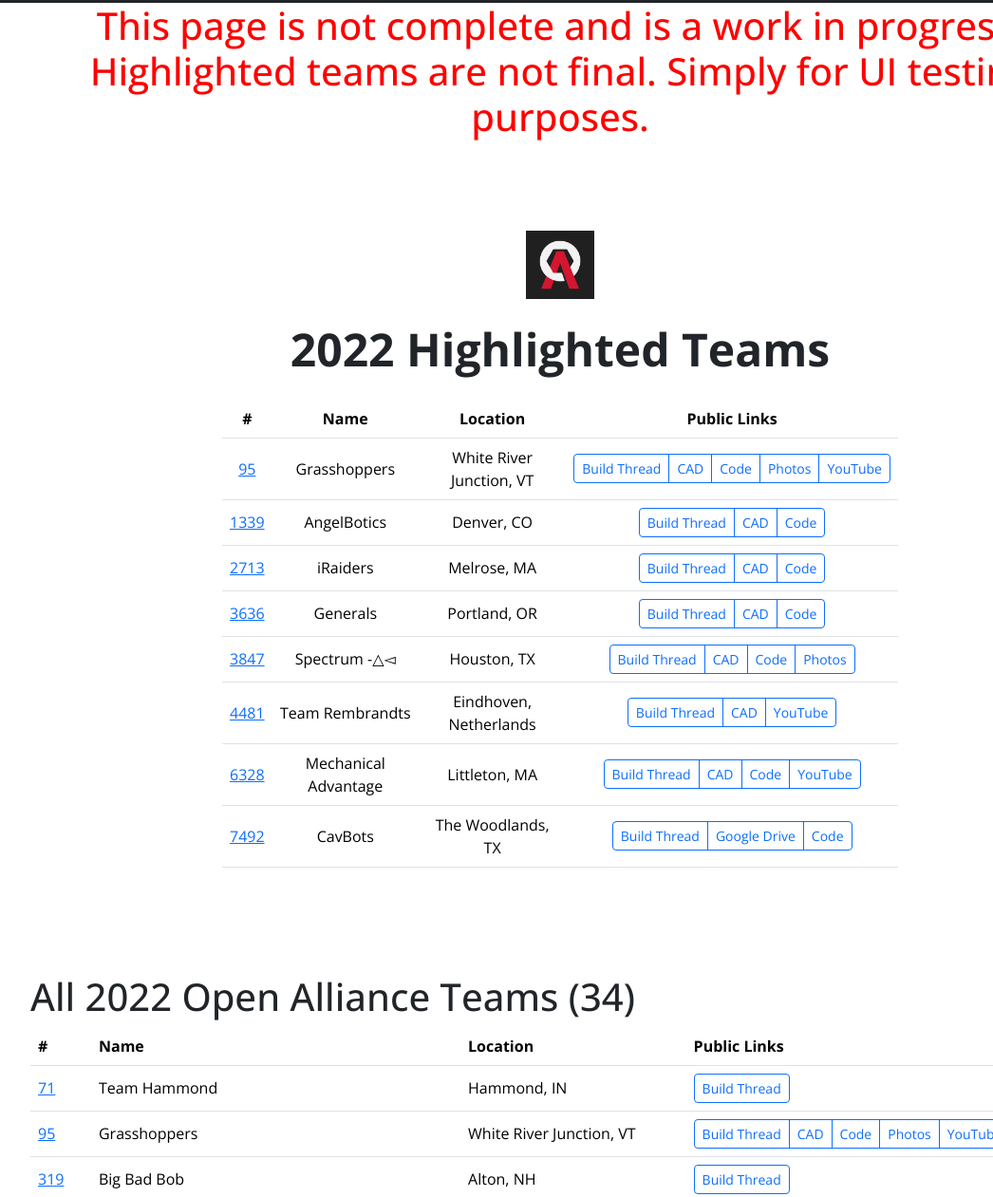
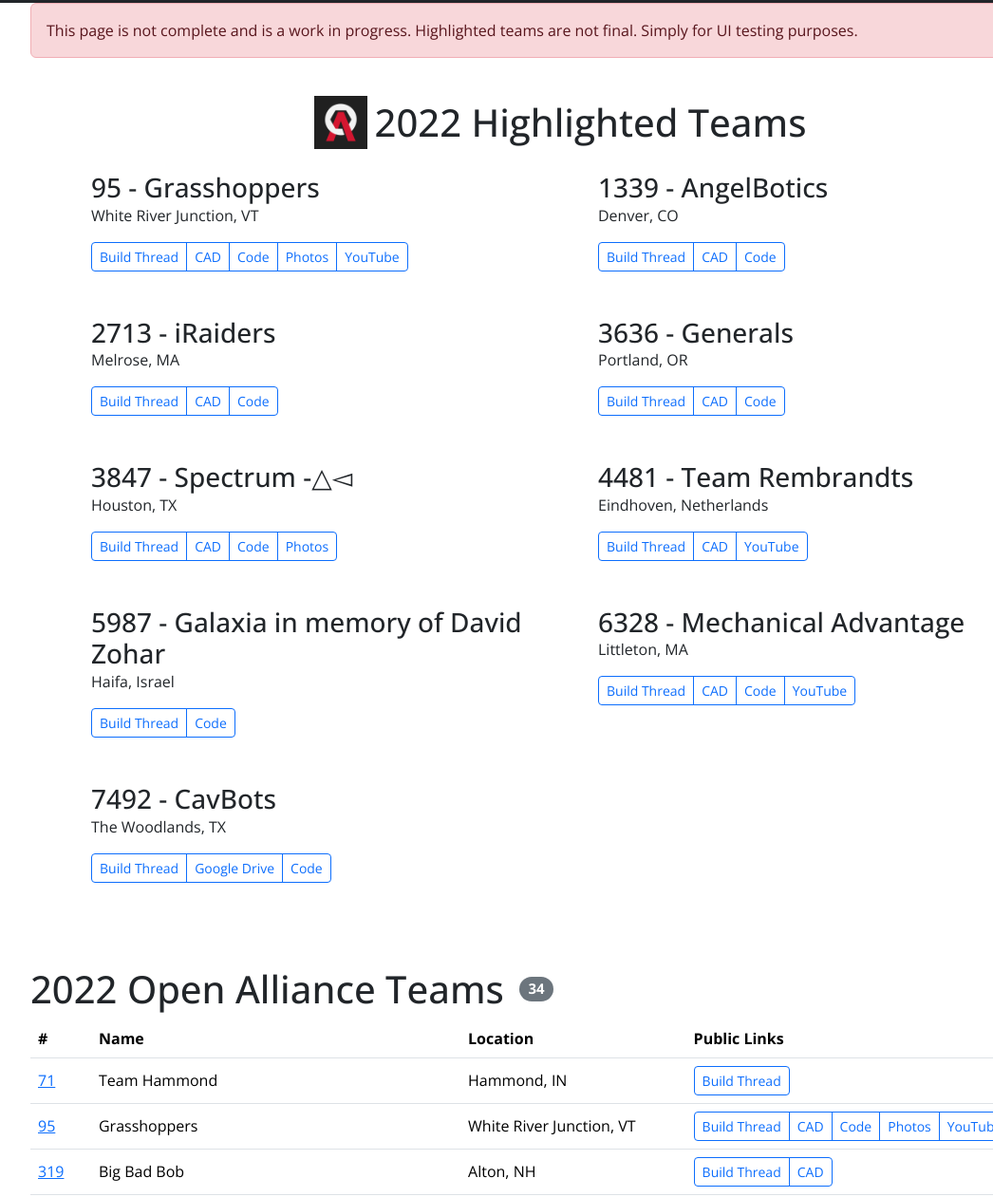
Before and after one commit to theopenalliance/theopenalliance.github.io, a Gatsby site: page /teams/2022 in a window 1280 px wide. Shown: the part 71-1332 px from the top of the page at 95% size, without its empty margins (50-1096 px from the left). Built offline with nearby package versions, Linux system fonts and the light colour scheme; Gatsby itself is replaced by a stand-in of ours.

Commit message:
layout changes

```diff
--- a/package.json
+++ b/package.json
@@ -41,6 +41,7 @@
     "@types/node": "^17.0.45",
     "@types/react": "^18.0.15",
     "@types/react-dom": "^18.0.6",
+    "@types/react-helmet": "^6.1.5",
     "husky": "^8.0.1",
     "lint-staged": "^13.0.3",
     "prettier": "2.7.1",
--- a/src/pages/index.tsx
+++ b/src/pages/index.tsx
@@ -1,11 +1,15 @@
 import React from "react";
 import { Container, Row } from "react-bootstrap";
+import { Helmet } from "react-helmet";
 import Layout from "../components/Layout";
 import logo from "../images/logo/darkbg.png";
 
 export default function Index(): JSX.Element {
   return (
     <Layout>
+      <Helmet>
+        <title>The Open Alliance</title>
+      </Helmet>
       <Container className="container col-xxl-8 px-4 py-5">
         <Row className="row flex-lg-row-reverse align-items-center g-5 py-5">
           <div className="col-10 col-sm-8 col-lg-6">
--- a/src/pages/teams/2022.tsx
+++ b/src/pages/teams/2022.tsx
@@ -4,6 +4,7 @@ import logo from "../../images/logo/darkbg.png";
 
 import Table from "react-bootstrap/Table";
 import { Button, ButtonGroup } from "react-bootstrap";
+import { Helmet } from "react-helmet";
 
 interface Media {
   url: string;
@@ -23,7 +24,12 @@ const Photos = (url: string): Media => ({ url, name: "Photos" });
 const YouTube = (url: string): Media => ({ url, name: "YouTube" });
 const Code = (url: string): Media => ({ url, name: "Code" });
 
-const spotlightTeams: TeamInfo[] = [
+// const spotlightTeams: TeamInfo[] = [
+
+// ].sort((a, b) => a.number - b.number);
+
+const allTeams: TeamInfo[] = [
+  // ...spotlightTeams,
   {
     number: 95,
     name: "Grasshoppers",
@@ -133,10 +139,6 @@ const spotlightTeams: TeamInfo[] = [
       Code("https://github.com/CAVALIER-ROBOTICS/ColorSensorAndArray"),
     ],
   },
-].sort((a, b) => a.number - b.number);
-
-const allTeams: TeamInfo[] = [
-  ...spotlightTeams,
   {
     number: 7407,
     name: "Wired Boars",
@@ -205,6 +207,7 @@ const allTeams: TeamInfo[] = [
       CD(
         "https://www.chiefdelphi.com/t/frc-5987-open-alliance-build-thread/398861"
       ),
+      Code("https://github.com/Galaxia5987/robot-2022"),
     ],
   },
   {
@@ -387,9 +390,18 @@ const allTeams: TeamInfo[] = [
     number: 319,
     name: "Big Bad Bob",
     location: "Alton, NH",
-    media: [CD("https://www.chiefdelphi.com/t/frc-319-public-cad-2022/401715")],
+    media: [
+      CD("https://www.chiefdelphi.com/t/frc-319-public-cad-2022/401715"),
+      CAD(
+        "https://cad.onshape.com/documents/d73a18f7e47e62256b2a00a7/w/b0fa2b66d1a60d7c767ec941/e/5b3453e07f44725c2c1a9d0e"
+      ),
+    ],
   },
 ].sort((a, b) => a.number - b.number);
+
+const spotlightTeams: TeamInfo[] = allTeams.filter((t) =>
+  [95, 1339, 2713, 3636, 3847, 4481, 6328, 7492, 5987].includes(t.number)
+);
 
 function TeamInfoTable(props: { teamInfo: TeamInfo[] }): JSX.Element {
   return (
@@ -433,28 +445,80 @@ function TeamInfoTable(props: { teamInfo: TeamInfo[] }): JSX.Element {
   );
 }
 
+function TinyHighlight(props: { team: TeamInfo }): JSX.Element {
+  return (
+    <div className="col d-flex align-items-start">
+      <div className="icon-square text-bg-light d-inline-flex align-items-center justify-content-center fs-4 flex-shrink-0 me-3"></div>
+      <div className="text-start">
+        <a
+          className="h3 text-decoration-none"
+          href={`https://www.thebluealliance.com/team/${props.team.number}/2022`}
+        >
+          {props.team.number} - {props.team.name}
+        </a>
+        <p>{props.team.location}</p>
+        <ButtonGroup>
+          {props.team.media?.map((m) => (
+            <Button
+              href={m.url}
+              variant="outline-primary"
+              size="sm"
+              className="text-nowrap"
+            >
+              {m.name}
+            </Button>
+          ))}
+        </ButtonGroup>
+      </div>
+    </div>
+  );
+}
+
 export default function Teams2022(): JSX.Element {
+  const oa_logo_size = 56;
   return (
     <Layout>
-      <h1 style={{ color: "red" }} className="text-center">
+      <Helmet>
+        <title>2022 Teams | The Open Alliance</title>
+      </Helmet>
+      <div className="alert alert-danger" role="alert">
         This page is not complete and is a work in progress. Highlighted teams
         are not final. Simply for UI testing purposes.
-      </h1>
-      <div className="px-4 py-5 my-5 text-center">
-        <img
-          className="d-block mx-auto mb-4"
-          src={logo}
-          alt=""
-          width="72"
-          height="72"
-        />
-        <h1 className="display-5 fw-bold">2022 Highlighted Teams</h1>
-        <div className="col-lg-8 mx-auto">
-          <p className="lead mb-4"></p>
-          <TeamInfoTable teamInfo={spotlightTeams} />
+      </div>
+      <div className="px-4 pt-4 pb-5 text-center">
+        <div className="clearfix">
+          <img
+            className="pull-left"
+            src={logo}
+            alt=""
+            width={oa_logo_size}
+            height={oa_logo_size}
+          />
+          <span className="h1 align-middle ps-2">2022 Highlighted Teams</span>
+        </div>
+        <div className="">
+          {/* <p className="lead mb-4"></p> */}
+          {/* <TeamInfoTable teamInfo={spotlightTeams} />/ */}
+
+          <div className="container px-4 pb-3" id="hanging-icons">
+            <div className="row g-5 py-4 row-cols-xxl-3 row-cols-lg-2 row-cols-sm-1">
+              {spotlightTeams.map((t) => (
+                <TinyHighlight team={t} />
+              ))}
+            </div>
+          </div>
         </div>
       </div>
-      <h1>All 2022 Open Alliance Teams ({allTeams.length})</h1>
+
+      <div className="d-inline-flex align-items-center">
+        <h1>2022 Open Alliance Teams </h1>
+        <h5>
+          <span className="badge text-bg-secondary rounded-pill ms-3">
+            {allTeams.length}
+          </span>
+        </h5>
+      </div>
+
       <TeamInfoTable teamInfo={allTeams} />
     </Layout>
   );
```
Also changed, not shown: 1 other file.
